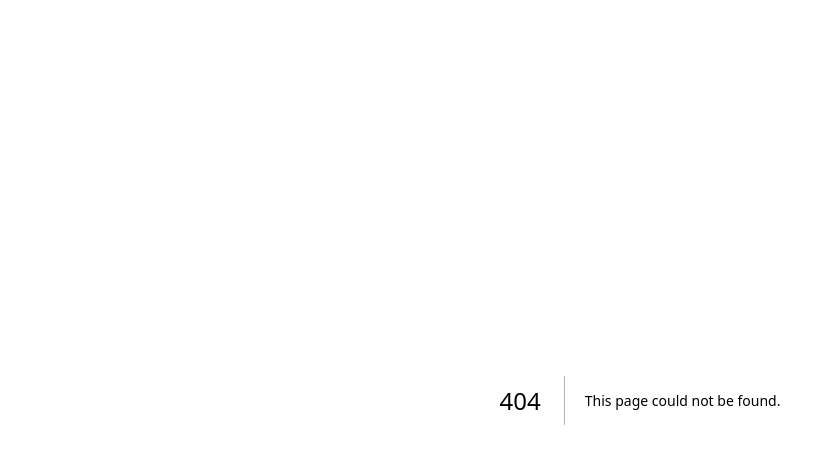
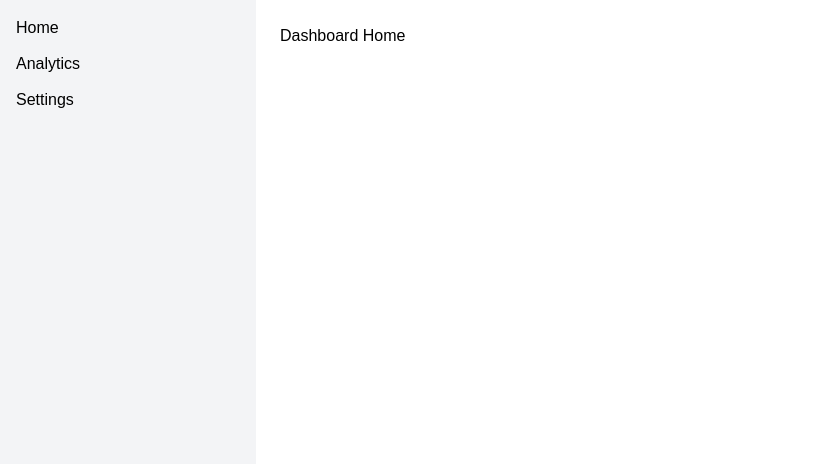
Before and after one commit to Anurag1096/knaban-board, a Next.js app: page /dashboard in a window 1280 px wide. Before the commit this address had no page. Shown: the top 464 px of the page, without its empty margins (0-827 px from the left). Built offline with nearby package versions, Linux system fonts and the light colour scheme.

Commit message:
wip: layout for dashboard

```diff
--- /dev/null
+++ b/src/app/dashboard/analytics/page.tsx
@@ -0,0 +1,3 @@
+export default function AnalyticsPage() {
+  return <h1>Analytics</h1>;
+}
--- /dev/null
+++ b/src/app/dashboard/layout.tsx
@@ -0,0 +1,15 @@
+import SideBar from '@/components/Sidebar/Sidebar'
+
+export default function DashboardLayout({children}:{children:React.ReactNode}){
+return(
+    <div className='flex '>
+
+        <SideBar/>
+
+      <main className="flex-1 p-6">
+        {children}
+
+      </main>
+    </div>
+)
+}
--- /dev/null
+++ b/src/app/dashboard/page.tsx
@@ -0,0 +1,7 @@
+export default function DashboardPage() {
+  return (
+    <div>
+      <h1>Dashboard Home</h1>
+    </div>
+  );
+}
--- /dev/null
+++ b/src/app/dashboard/settings/page.tsx
@@ -0,0 +1,3 @@
+export default function SettingsPage() {
+  return <h1>Settings</h1>;
+}
--- /dev/null
+++ b/src/components/Sidebar/Sidebar.tsx
@@ -0,0 +1,14 @@
+import Link from "next/link";
+//Add use pathname for route highlighting in next push.
+export default function Sidebar() {
+
+  return (
+    <aside className="w-64 p-4 bg-gray-100 dark:bg-gray-900 min-h-screen">
+      <nav className="flex flex-col gap-3">
+        <Link href="/dashboard">Home</Link>
+        <Link href="/dashboard/analytics">Analytics</Link>
+        <Link href="/dashboard/settings">Settings</Link>
+      </nav>
+    </aside>
+  );
+}
```
